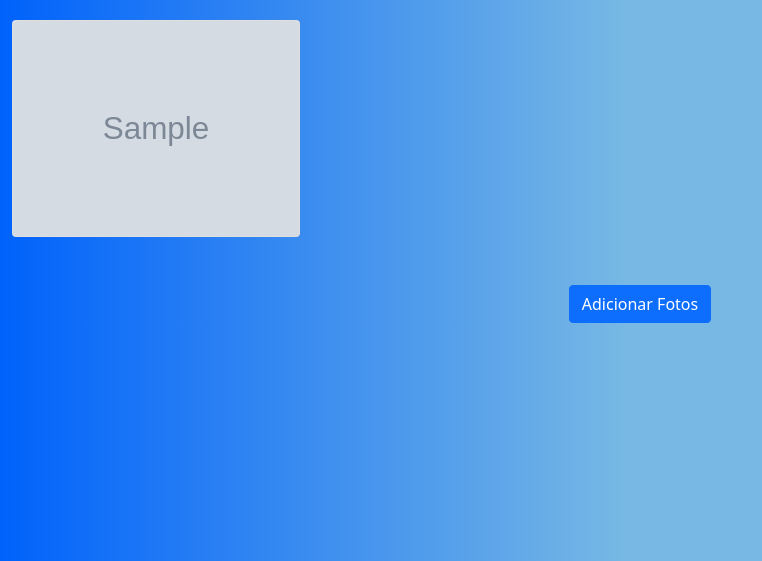
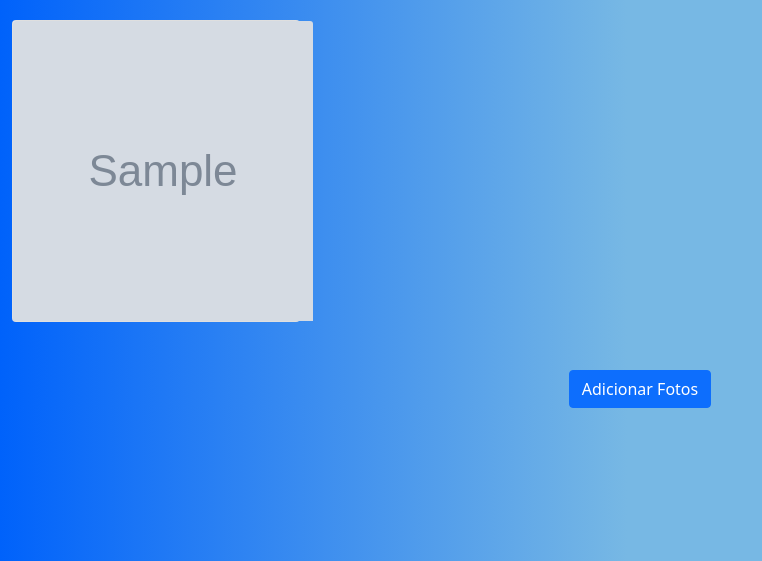
Before and after one commit to igorgimenez/TCC, a Django app: template galeria/templates/foto_galeria.html in a window 1280 px wide. Shown: the part 75-636 px from the top of the page, without its empty margins (0-762 px from the left). Run offline with Django 4.2, Linux system fonts and the light colour scheme; tables that the repository leaves empty hold one stand-in row (values such as "Sample post"); the template is opened without the code that fills it: values that come from a table or form of the project are taken from there, most other values are stand-ins (such as "Sample title", 1, 10 or a date in 2020); grey boxes marked "Sample" are stand-in pictures.

Commit message:
Primeiro Envio

```diff
--- a/galeria/templates/foto_galeria.html
+++ b/galeria/templates/foto_galeria.html
@@ -69,7 +69,7 @@
 
     <div class="col-auto">
     <div class="card" style="width: 18rem;  margin-top: 20px;">
-        <img class="card-img-top" src="{{fotos.img.url}}" style="max-height:400px">
+        <img class="card-img-top" src="{{fotos.img.url}}" style="width: 300px;height: 300px;">
       </div>
     </div>
 
```
